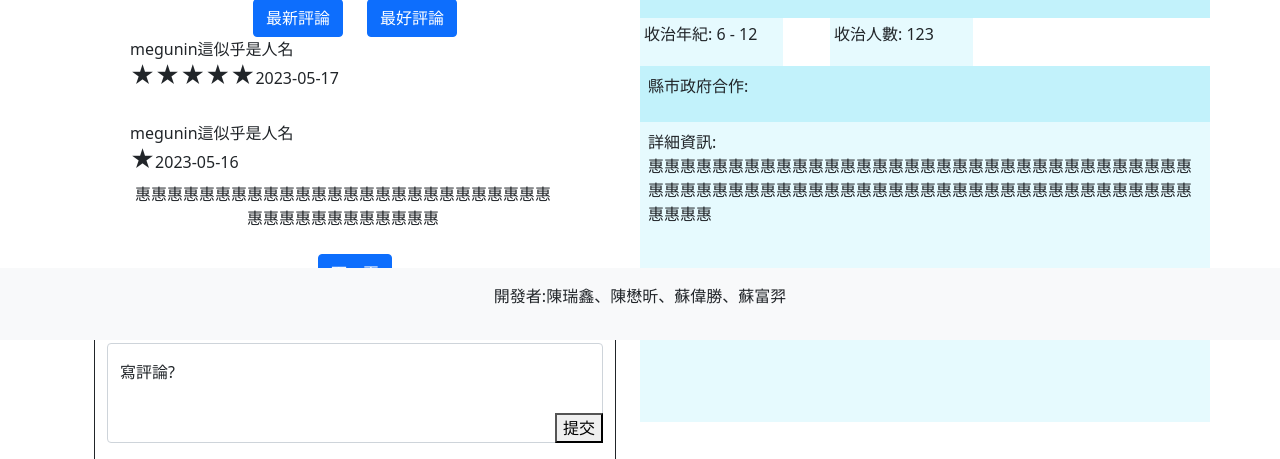
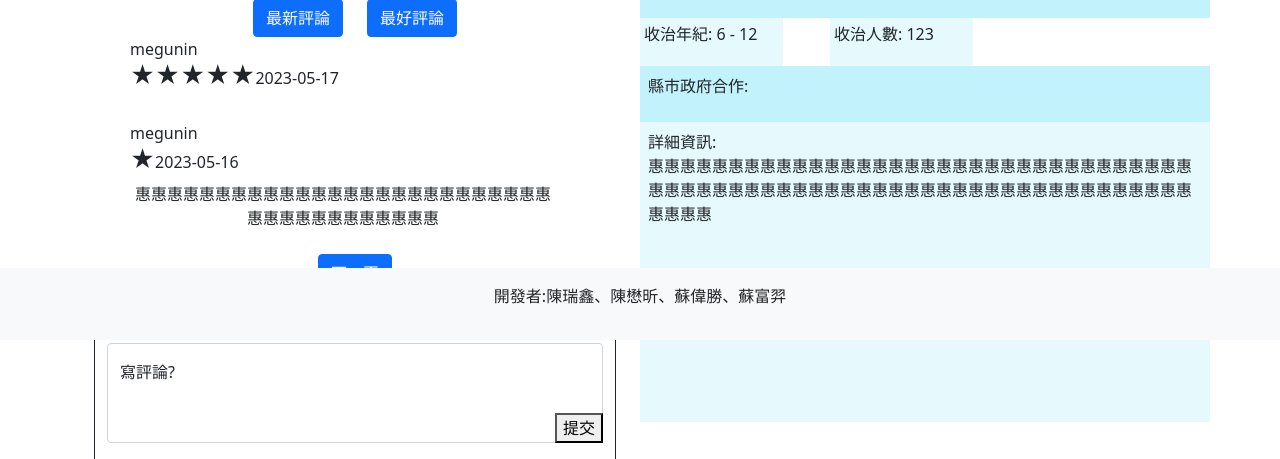
Before and after one commit to 40943257/csie112, a PHP site: page /detailed.php in a window 1280 px wide. Shown: the part 460-919 px from the top of the page. Run offline with PHP 8.4, Linux system fonts and the light colour scheme; data comes from the database, SQL or seed files in the repository; some libraries are stand-ins or nearby versions.

Commit message:
T10 除錯訊息刪除

```diff
--- a/team10/view/detailed.php
+++ b/team10/view/detailed.php
@@ -98,7 +98,6 @@
       function getAgencytype($agencyName, $link) {
         $sql = "SELECT * FROM T10_agency_care_type WHERE id = '$agencyName'";
         $result = $link->query($sql);
-        echo $result->num_rows;
         if ($result->num_rows > 0) {
             while ($row = $result->fetch_assoc()) {
               if($row['care_type']=='stay')
--- a/team10/view/layout/newcomment_creat.php
+++ b/team10/view/layout/newcomment_creat.php
@@ -47,7 +47,7 @@ if ($result->num_rows > 0) {
         <div class='container'>
           <div class='row'>
             <div class='row d-flex align-items-baseline '>
-            <div class='d-flex align-items-baseline '>{$row['name']}這似乎是人名</div>";
+            <div class='d-flex align-items-baseline '>{$row['name']}</div>";
       // echo "<p>{$row['user_id']}</p>";
       wrstart($row['num_of_star']); // 輸出：★★★★★
       echo " " . date('Y-m-d', strtotime($row['date'])) . "</div>
--- a/team10/view/testin.php
+++ b/team10/view/testin.php
@@ -23,7 +23,7 @@
     {
     //INSERT INTO your_table_name (user_id, num_of_start, date, comment)VALUES (4, 2, NOW(), '惠惠');
     // 插入使用者留言account num_of_start date comment
-    $sql = "INSERT INTO t10_comment (account, num_of_star, date, comment, id) VALUES ('{$_SESSION['account']}', '$num_of_start', NOW(), '$comment', $agency_id)";
+    $sql = "INSERT INTO T10_comment (account, num_of_star, date, comment, id) VALUES ('{$_SESSION['account']}', '$num_of_start', NOW(), '$comment', $agency_id)";
 
 
     // 執行 SQL 插入語句
```
